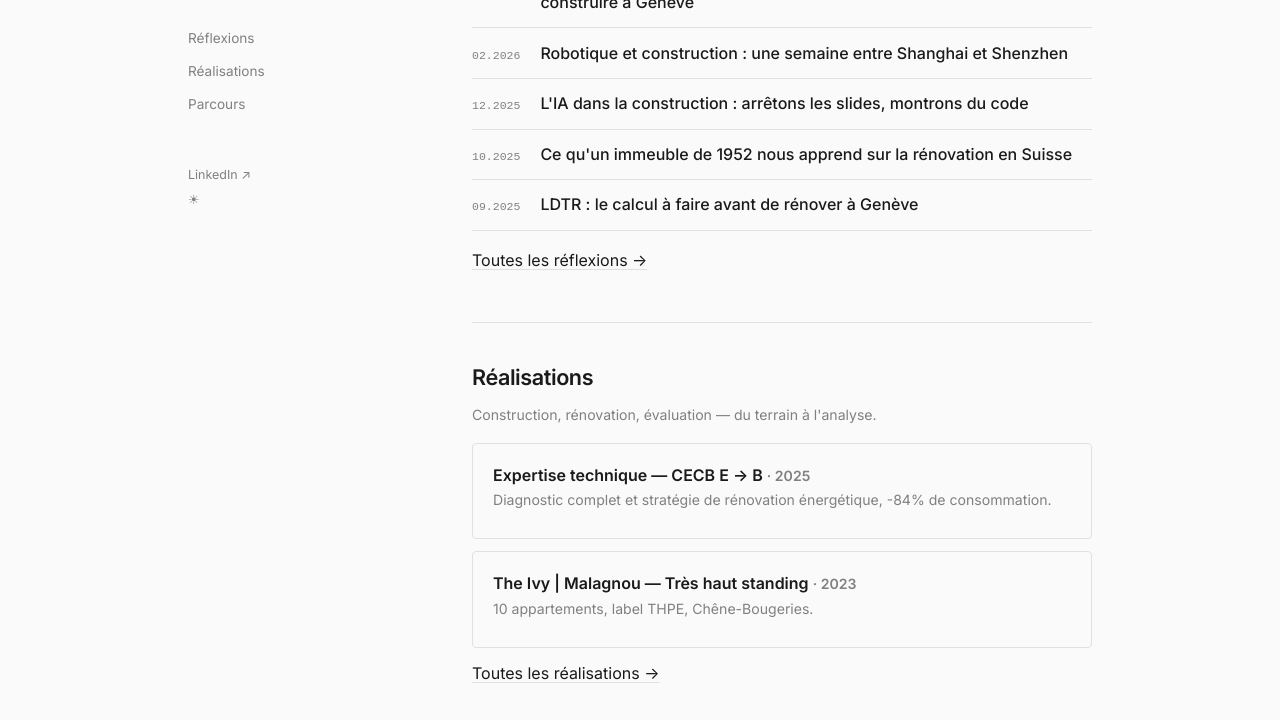
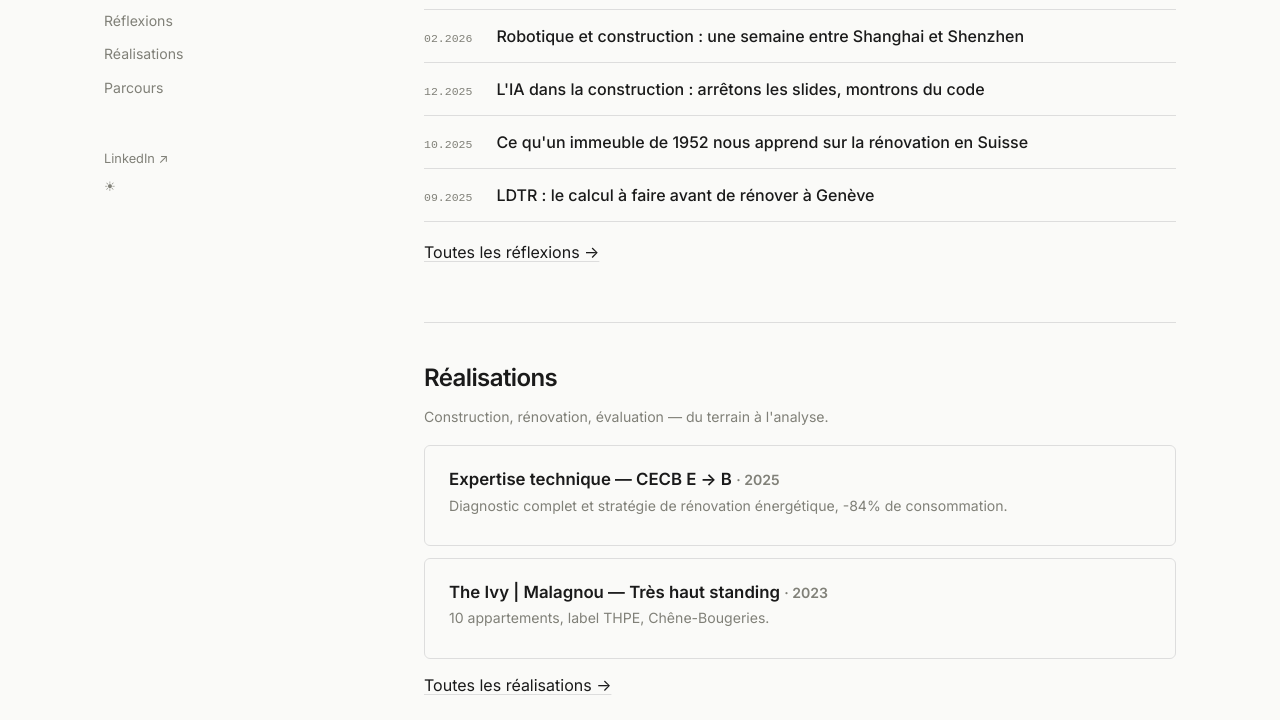
Before and after one commit to marou-dev/marwanbridi.com, an Astro site: page / in a window 1280 px wide. Shown: the part 320-1040 px from the top of the page. Built offline with nearby package versions, Linux system fonts and the light colour scheme; Astro itself is replaced by a stand-in of ours.

Commit message:
design v2: max-width 1200px, sidebar 240px, contenu 820px, h2 plus gros, meilleur contraste texte

```diff
--- a/src/styles/global.css
+++ b/src/styles/global.css
@@ -1,29 +1,31 @@
 /* ══════════════════════════════════════════════
-   MARWAN BRIDI — Swiss Minimalist
-   Grid layout · Sans-serif · Asymmetric
+   MARWAN BRIDI — Swiss Minimalist v2
+   Wide grid · Sidebar left · Content right
    ══════════════════════════════════════════════ */
 
 :root {
-  --bg: #fafafa;
-  --bg-elevated: #f0f0ee;
+  --bg: #fafaf8;
+  --bg-elevated: #f0efeb;
   --text: #1a1a1a;
-  --text-muted: #808080;
-  --accent: #a0522d;
-  --accent-soft: rgba(160, 82, 45, 0.07);
+  --text-secondary: #444;
+  --text-muted: #808078;
+  --accent: #9c4a2e;
+  --accent-soft: rgba(156, 74, 46, 0.07);
   --link: #1a1a1a;
   --link-hover: var(--accent);
-  --border: #e0e0de;
+  --border: #ddd;
   --font: 'Inter', system-ui, -apple-system, sans-serif;
   --font-mono: 'JetBrains Mono', ui-monospace, monospace;
   --ease: cubic-bezier(0.16, 1, 0.3, 1);
-  --sidebar-w: 220px;
-  --gap: 4rem;
+  --sidebar-w: 240px;
+  --gap: 5rem;
 }
 
 [data-theme="dark"] {
   --bg: #141413;
-  --bg-elevated: #1c1c1b;
+  --bg-elevated: #1e1e1c;
   --text: #d8d8d0;
+  --text-secondary: #b0b0a8;
   --text-muted: #777770;
   --accent: #cd7f5a;
   --accent-soft: rgba(205, 127, 90, 0.1);
@@ -36,28 +38,28 @@
 html {
   font-family: var(--font);
   font-size: 16px;
-  line-height: 1.7;
+  line-height: 1.75;
   color: var(--text);
   background: var(--bg);
   -webkit-font-smoothing: antialiased;
   text-rendering: optimizeLegibility;
 }
 
-/* ── Layout — sidebar left, content right ── */
+/* ── Layout — sidebar + content ── */
 body {
   display: grid;
   grid-template-columns: var(--sidebar-w) 1fr;
   gap: var(--gap);
-  max-width: 1000px;
+  max-width: 1200px;
   margin: 0 auto;
-  padding: 4rem 3rem 6rem;
+  padding: 4rem 4rem 6rem;
   min-height: 100vh;
 }
 
 /* ── Avatar ── */
 .avatar {
-  width: 140px;
-  height: 140px;
+  width: 120px;
+  height: 120px;
   border-radius: 50%;
   object-fit: cover;
   margin-bottom: 1.25rem;
@@ -71,11 +73,11 @@ body {
 }
 
 .site-header h1 {
-  font-size: 1.1rem;
+  font-size: 1.15rem;
   font-weight: 600;
   letter-spacing: -0.02em;
   line-height: 1.3;
-  margin-bottom: 0.25rem;
+  margin-bottom: 0.2rem;
 }
 
 .site-header h1 a {
@@ -88,7 +90,7 @@ body {
 }
 
 .site-header .tagline {
-  font-size: 0.78rem;
+  font-size: 0.8rem;
   color: var(--text-muted);
   line-height: 1.5;
   margin-bottom: 2rem;
@@ -98,14 +100,14 @@ body {
 nav {
   display: flex;
   flex-direction: column;
-  gap: 0.6rem;
-  margin-bottom: 2rem;
+  gap: 0.55rem;
+  margin-bottom: 2.5rem;
 }
 
 nav a {
   color: var(--text-muted);
   text-decoration: none;
-  font-size: 0.85rem;
+  font-size: 0.88rem;
   transition: color 0.15s ease;
 }
 
@@ -120,7 +122,7 @@ nav a.active {
   border: none;
   color: var(--text-muted);
   cursor: pointer;
-  font-size: 0.8rem;
+  font-size: 0.82rem;
   padding: 0;
   text-align: left;
   transition: color 0.15s ease;
@@ -128,10 +130,10 @@ nav a.active {
 
 .theme-toggle:hover { color: var(--text); }
 
-/* ── Sidebar footer (LinkedIn) ── */
+/* ── Sidebar footer ── */
 .sidebar-footer {
   margin-top: 3rem;
-  font-size: 0.78rem;
+  font-size: 0.8rem;
 }
 
 .sidebar-footer a {
@@ -143,31 +145,32 @@ nav a.active {
 
 /* ── Main content ── */
 main {
-  max-width: 700px;
+  max-width: 820px;
 }
 
 /* ── Typography ── */
-h1, h2, h3 { font-family: var(--font); }
-
 h2 {
-  font-size: 1.35rem;
+  font-size: 1.5rem;
   font-weight: 600;
-  letter-spacing: -0.02em;
+  letter-spacing: -0.025em;
   margin-top: 2.5rem;
   margin-bottom: 0.75rem;
-  line-height: 1.3;
+  line-height: 1.25;
 }
 
 h3 {
-  font-size: 1rem;
+  font-size: 1.05rem;
   font-weight: 600;
   margin-bottom: 0.3rem;
   line-height: 1.4;
 }
 
-p { margin-bottom: 1rem; }
+p {
+  margin-bottom: 1rem;
+  color: var(--text-secondary);
+}
 
-strong { font-weight: 600; }
+strong { font-weight: 600; color: var(--text); }
 
 /* ── Links ── */
 a {
@@ -186,7 +189,7 @@ a:hover {
 
 /* ── Lists ── */
 ul, ol { padding-left: 1.25rem; margin-bottom: 1rem; }
-li { margin-bottom: 0.35rem; }
+li { margin-bottom: 0.35rem; color: var(--text-secondary); }
 
 /* ── Code ── */
 code {
@@ -211,7 +214,7 @@ pre code { background: none; padding: 0; }
 table {
   width: 100%;
   border-collapse: collapse;
-  font-size: 0.85rem;
+  font-size: 0.88rem;
   margin: 1.5rem 0;
   line-height: 1.5;
 }
@@ -229,8 +232,9 @@ th {
 }
 
 td {
-  padding: 0.5rem 0.75rem;
+  padding: 0.55rem 0.75rem;
   border-bottom: 1px solid var(--border);
+  color: var(--text-secondary);
 }
 
 tr:last-child td { border-bottom: none; }
@@ -265,7 +269,7 @@ article hr {
 
 /* ── Utilities ── */
 .muted { color: var(--text-muted); font-size: 0.88rem; }
-.section { margin-bottom: 3rem; }
+.section { margin-bottom: 3.5rem; }
 
 .separator {
   border: none;
@@ -276,13 +280,16 @@ article hr {
 /* ── Cards ── */
 .card {
   border: 1px solid var(--border);
-  border-radius: 4px;
-  padding: 1.25rem;
+  border-radius: 6px;
+  padding: 1.35rem 1.5rem;
   margin-bottom: 0.75rem;
-  transition: border-color 0.2s ease;
+  transition: border-color 0.2s ease, background 0.2s ease;
 }
 
-.card:hover { border-color: var(--accent); }
+.card:hover {
+  border-color: var(--accent);
+  background: var(--bg-elevated);
+}
 
 .card h3 { margin-bottom: 0.2rem; }
 
@@ -302,6 +309,7 @@ article hr {
   background: var(--accent-soft);
   color: var(--accent);
   font-weight: 500;
+  border-radius: 2px;
 }
 
 /* ── Post list ── */
@@ -310,9 +318,9 @@ article hr {
 
 .post-list a {
   display: flex;
-  gap: 1.25rem;
+  gap: 1.5rem;
   align-items: baseline;
-  padding: 0.7rem 0;
+  padding: 0.75rem 0;
   border-bottom: 1px solid var(--border);
   text-decoration: none;
   transition: color 0.15s ease;
@@ -328,7 +336,10 @@ article hr {
   white-space: nowrap;
 }
 
-.post-list .title { font-weight: 500; }
+.post-list .title {
+  font-weight: 500;
+  font-size: 1rem;
+}
 
 /* ── Logo wall ── */
 .logo-wall {
@@ -349,12 +360,13 @@ article hr {
 .chip-grid { display: flex; flex-wrap: wrap; gap: 0.35rem; }
 
 .chip {
-  font-size: 0.75rem;
-  padding: 0.25em 0.65em;
+  font-size: 0.78rem;
+  padding: 0.3em 0.7em;
   border: 1px solid var(--border);
   color: var(--text-muted);
   transition: color 0.15s ease, border-color 0.15s ease;
   background: none;
+  border-radius: 2px;
 }
 
 .chip:hover {
@@ -373,13 +385,15 @@ article hr {
 .hero { margin-bottom: 2rem; }
 
 .hero p {
-  font-size: 1.05rem;
+  font-size: 1.1rem;
   line-height: 1.7;
+  color: var(--text-secondary);
+  max-width: 640px;
 }
 
-/* ── Footer (main content area) ── */
+/* ── Footer ── */
 footer {
-  margin-top: 4rem;
+  margin-top: 5rem;
   padding-top: 1.5rem;
   border-top: 1px solid var(--border);
   color: var(--text-muted);
@@ -398,7 +412,7 @@ footer a:hover { color: var(--accent); }
 /* ── Reveal (GSAP) ── */
 .reveal { opacity: 0; transform: translateY(14px); }
 
-/* ── Responsive — stack on mobile ── */
+/* ── Responsive ── */
 @media (max-width: 768px) {
   body {
     grid-template-columns: 1fr;
@@ -411,7 +425,18 @@ footer a:hover { color: var(--accent); }
     margin-bottom: 2.5rem;
     padding-bottom: 1.5rem;
     border-bottom: 1px solid var(--border);
+    display: flex;
+    flex-wrap: wrap;
+    align-items: center;
+    gap: 1rem;
   }
+
+  .avatar {
+    width: 64px;
+    height: 64px;
+  }
+
+  .site-header .tagline { margin-bottom: 1rem; }
 
   nav {
     flex-direction: row;
@@ -420,8 +445,9 @@ footer a:hover { color: var(--accent); }
   }
 
   .sidebar-footer { display: none; }
-
   .featured-grid { grid-template-columns: 1fr; }
 
   main { max-width: 100%; }
+
+  h2 { font-size: 1.3rem; }
 }
```
